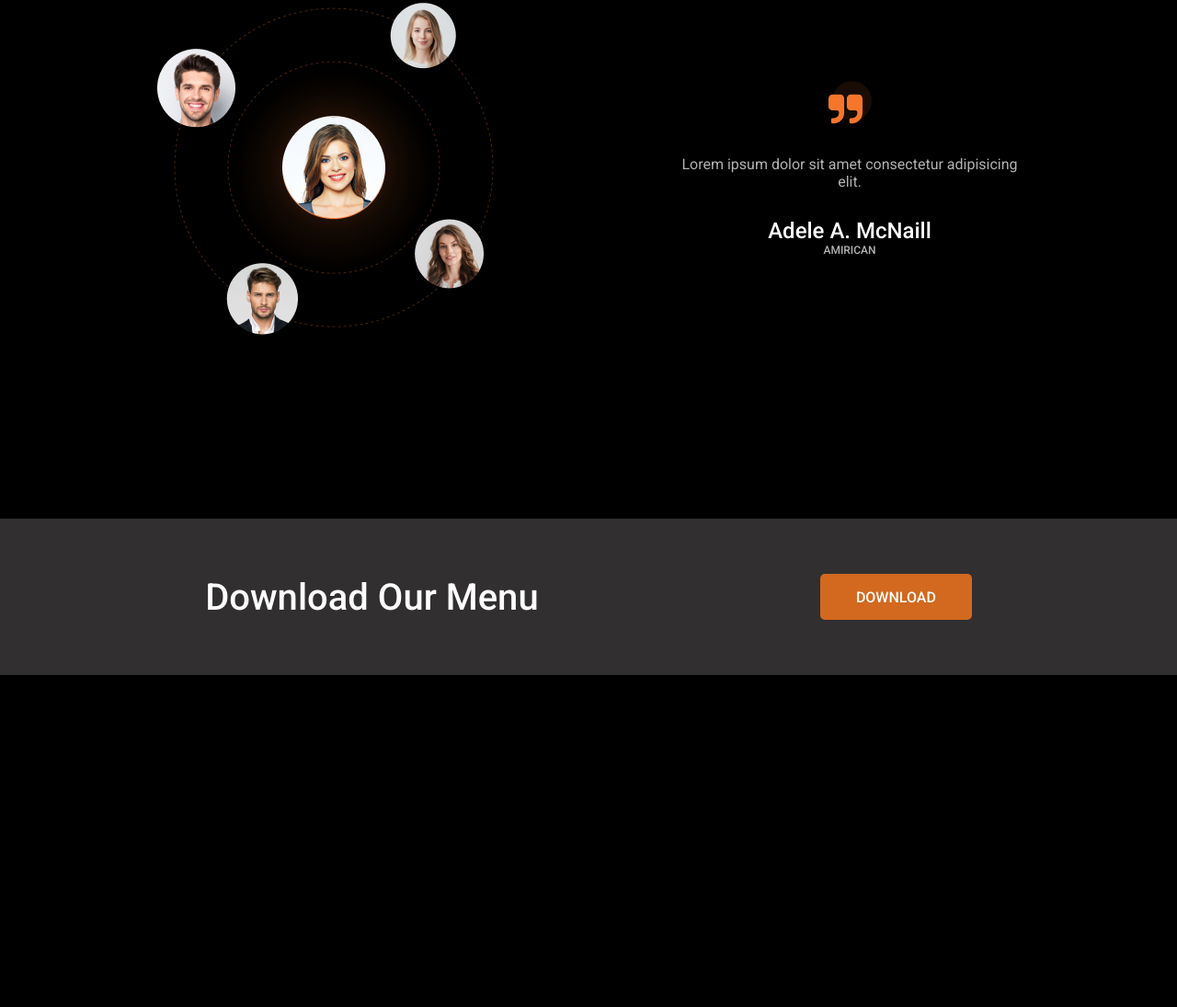
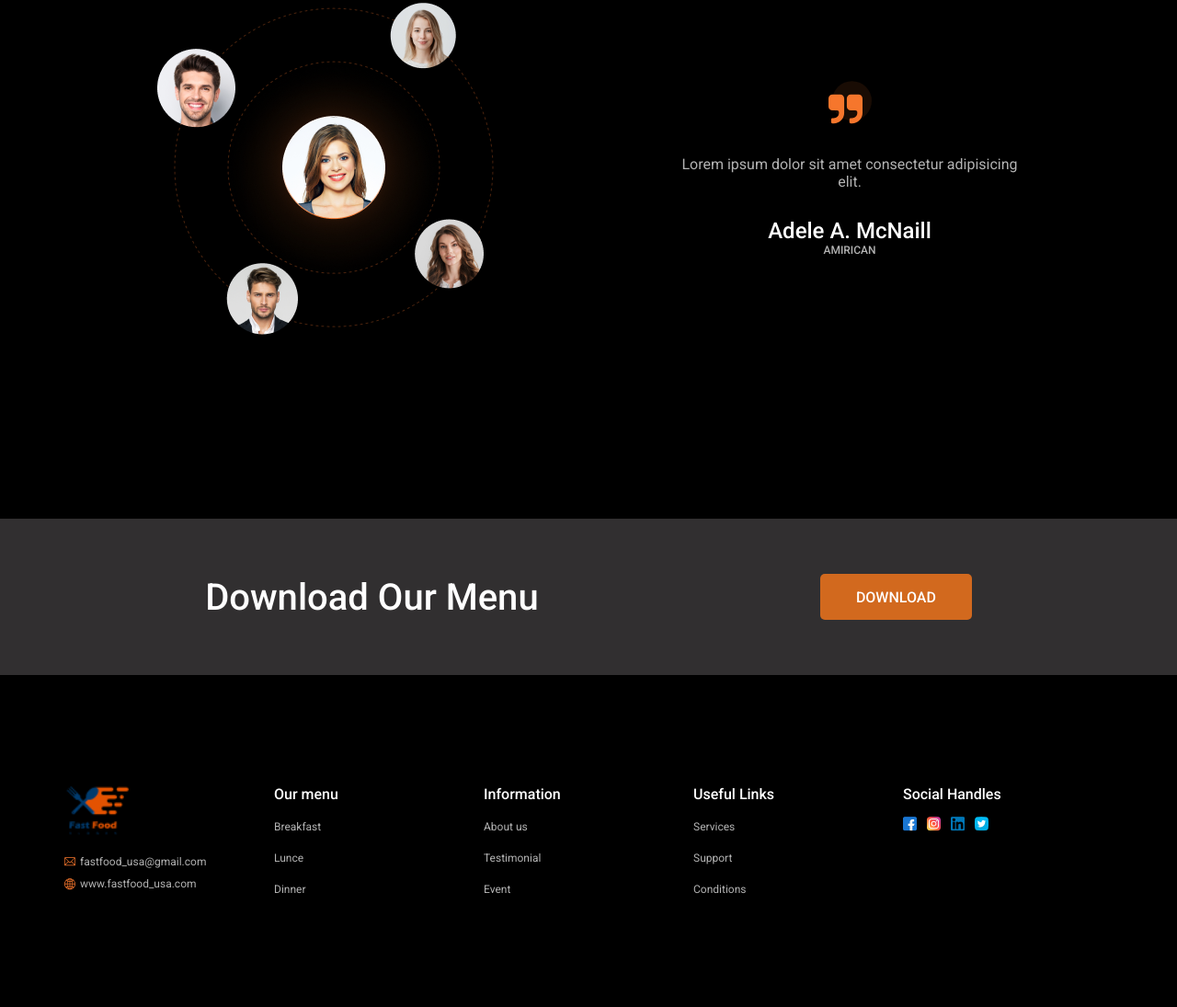
Before and after one commit to YuraKholodov/Burger-site-24, a plain HTML site: page index.html in a window 1280 px wide. Shown: the part 2825-3920 px from the top of the page at 92% size. Before the commit the page ends 3559 px from the top, so only its background shows below. Drawn offline with Linux system fonts and the light colour scheme.

Commit message:
added footer

```diff
--- a/index.html
+++ b/index.html
@@ -207,5 +207,72 @@
         <a class="btn" href="#">DOWNLOAD</a>
       </div>
     </div>
+
+    <footer class="footer">
+      <div class="container">
+        <div class="footer__contacts">
+          <img
+            class="footer__logo"
+            src="./images/icons/logo.png"
+            alt="Логотип"
+          />
+          <a
+            class="footer__link footer__link-mail"
+            href="mailto:fastfood_usa@gmail.com"
+            >fastfood_usa@gmail.com</a
+          >
+          <a class="footer__link footer__link-web" href="#"
+            >www.fastfood_usa.com</a
+          >
+        </div>
+
+        <nav class="footer__nav">
+          <ul class="footer__list">
+            <li class="footer__list-title">
+              <a class="footer__title" href="#">Our menu</a>
+              <ul class="footer__inner-list">
+                <li class="footer__list-item"><a href="#">Breakfast</a></li>
+                <li class="footer__list-item"><a href="#">Lunce</a></li>
+                <li class="footer__list-item"><a href="#">Dinner</a></li>
+              </ul>
+            </li>
+            <li class="footer__list-title">
+              <a class="footer__title" href="#">Information</a>
+              <ul class="footer__inner-list">
+                <li class="footer__list-item"><a href="#">About us</a></li>
+                <li class="footer__list-item"><a href="#">Testimonial</a></li>
+                <li class="footer__list-item"><a href="#">Event</a></li>
+              </ul>
+            </li>
+            <li class="footer__list-title">
+              <a class="footer__title" href="#">Useful Links</a>
+              <ul class="footer__inner-list">
+                <li class="footer__list-item"><a href="#">Services</a></li>
+                <li class="footer__list-item"><a href="#">Support</a></li>
+                <li class="footer__list-item"><a href="#">Conditions</a></li>
+              </ul>
+            </li>
+          </ul>
+        </nav>
+
+        <div class="footer__socials">
+          <p class="footer__title">Social Handles</p>
+          <div class="footer__socials-icons">
+            <a class="footer__social-link" href="#"
+              ><img src="./images/icons/socials/facebook.png" alt=""
+            /></a>
+            <a class="footer__social-link" href="#"
+              ><img src="./images/icons/socials/instagram.png" alt=""
+            /></a>
+            <a class="footer__social-link" href="#"
+              ><img src="./images/icons/socials/linkedin.png" alt=""
+            /></a>
+            <a class="footer__social-link" href="#"
+              ><img src="./images/icons/socials/twitter.png" alt=""
+            /></a>
+          </div>
+        </div>
+      </div>
+    </footer>
   </body>
 </html>
--- a/style.css
+++ b/style.css
@@ -369,3 +369,80 @@ header .container {
   font-weight: 500;
   font-size: 40px;
 }
+
+/* Footer */
+
+.footer {
+  padding: 120px 0;
+}
+
+.footer a {
+  font-size: 12px;
+  color: rgba(255, 255, 255, 0.7);
+  transition: 0.3s;
+}
+
+.footer a:hover {
+  color: rgba(255, 255, 255, 0.9);
+}
+
+.footer .footer__title {
+  font-weight: 500;
+  font-size: 16px;
+  color: rgba(255, 255, 255, 1);
+
+  display: inline-block;
+  margin-bottom: 15px;
+}
+
+.footer .container {
+  display: grid;
+  grid-template-columns: 1fr 3fr 1fr;
+}
+
+.footer__logo {
+  margin-bottom: 20px;
+  width: 70px;
+}
+
+.footer__link + .footer__link {
+  margin-top: 10px;
+}
+
+.footer__link {
+  display: flex;
+  align-items: center;
+  gap: 5px;
+}
+
+.footer__link::before{
+  height: 12px;
+  width: 12px;
+}
+
+.footer__link-mail::before {
+  content: url(./images/icons/mail.svg);
+}
+
+.footer__link-web::before {
+  content: url(./images/icons/global.svg);
+}
+
+.footer__contacts {
+  display: flex;
+  flex-direction: column;
+  align-items: flex-start;
+}
+
+.footer__list {
+  display: grid;
+  grid-template-columns: repeat(3, 1fr);
+}
+
+.footer__list-item + .footer__list-item {
+  margin-top: 15px;
+}
+
+.footer__social-link + .footer__social-link {
+  margin-left: 7px;
+}
```
